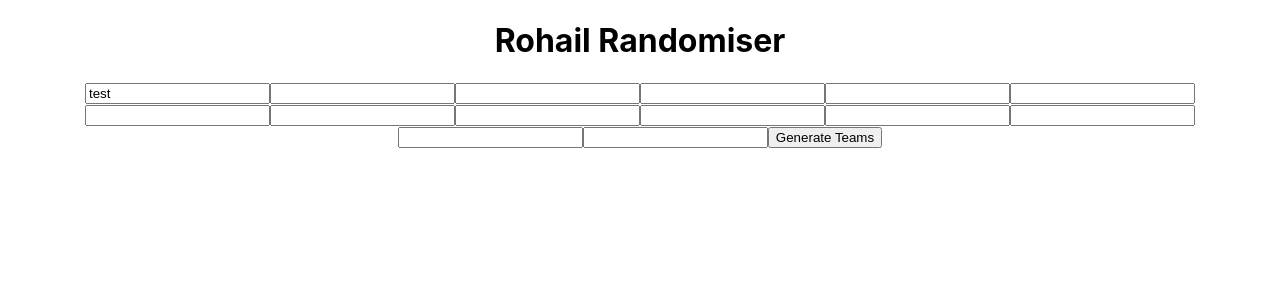
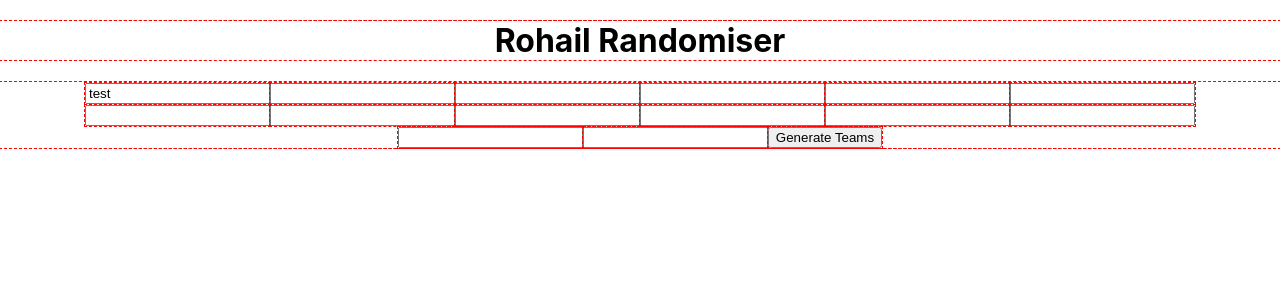
Before and after one commit to code-emad/RandomTeamGenerator, a React (Create React App) app: page / in a window 1280 px wide. Shown: the top 300 px of the page. Built offline with nearby package versions, Linux system fonts and the light colour scheme.

Commit message:
adding red dashed outline to see what it looks like

```diff
--- a/src/App.css
+++ b/src/App.css
@@ -1,3 +1,9 @@
+
+* {
+  outline: red dashed 1px;
+}
+
+
 .App {
   text-align: center;
 }
```
